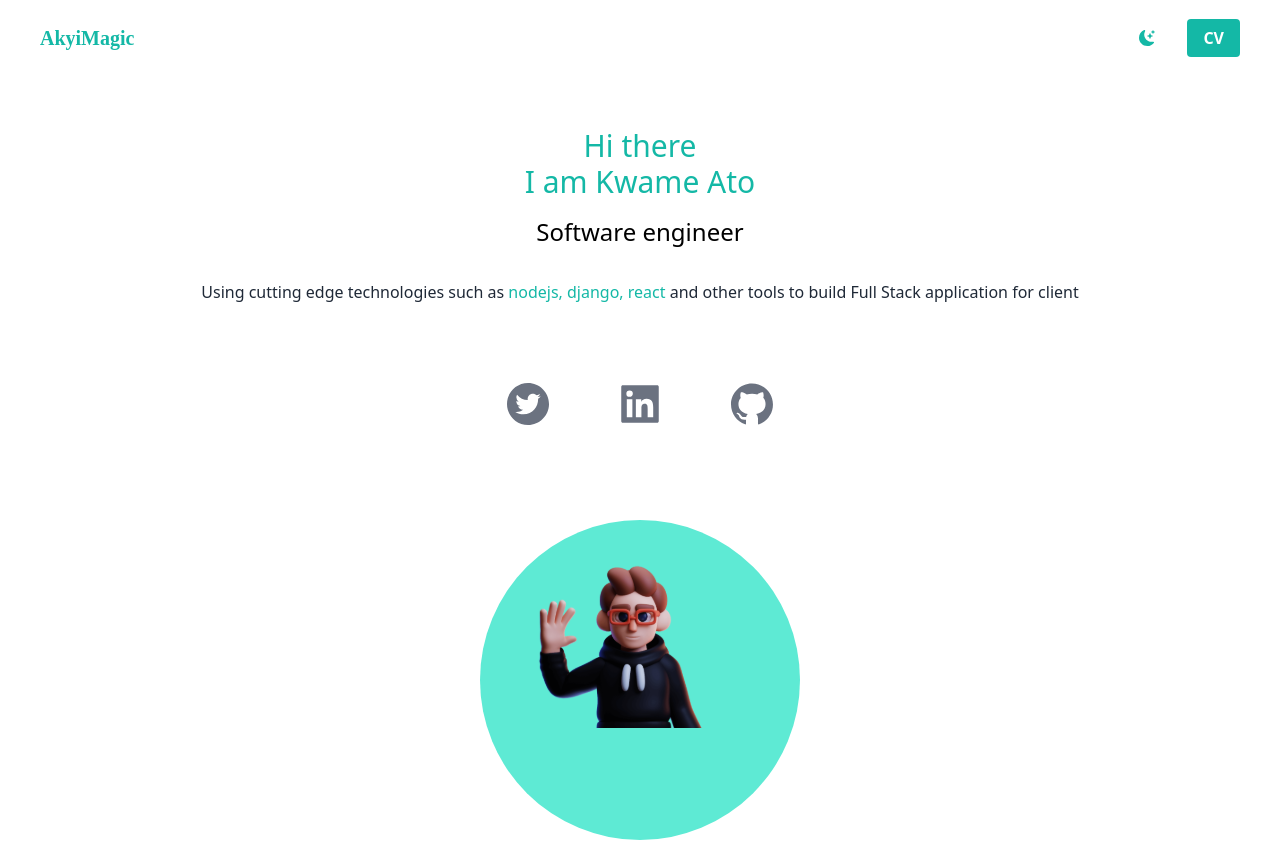
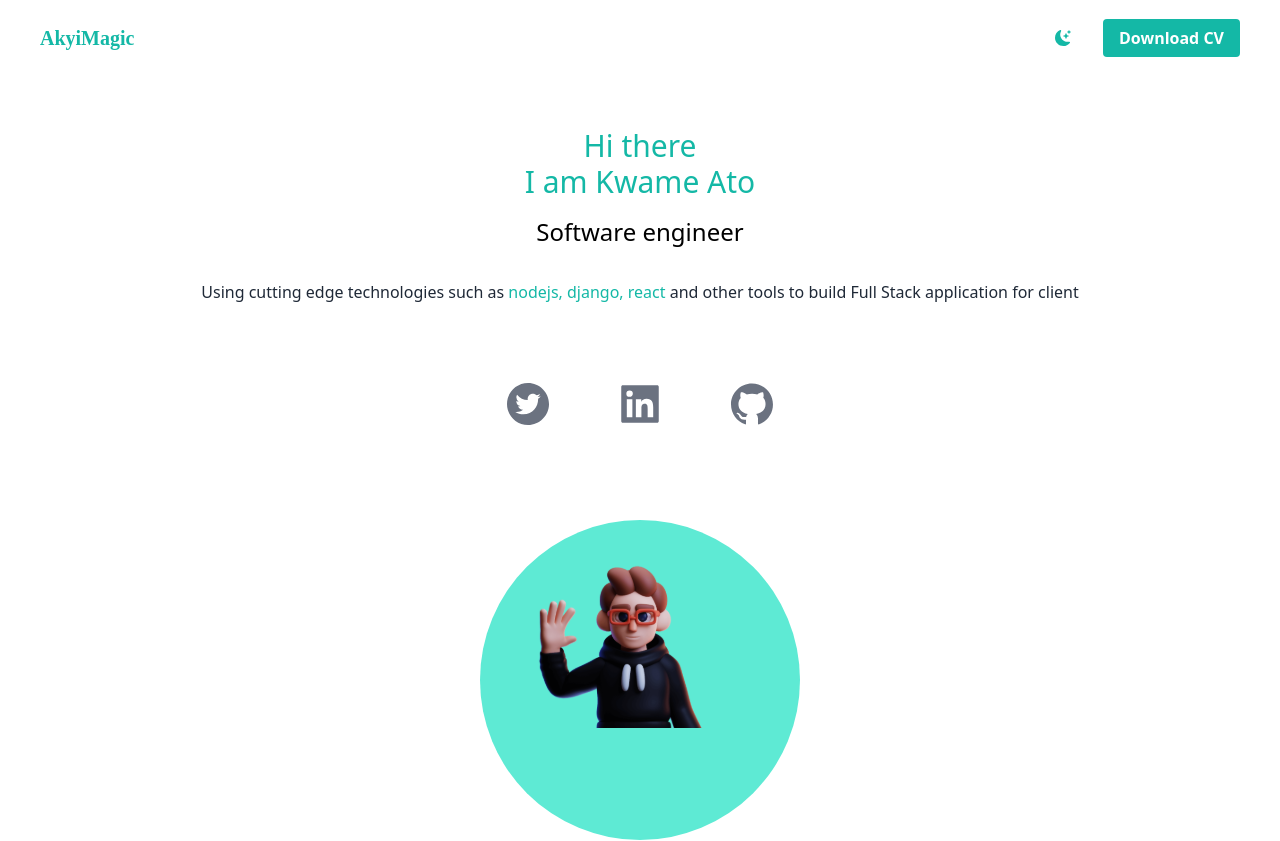
Before and after one commit to kwamea236/portfolio, a Next.js app: page / in a window 1280 px wide. Shown: the top 841 px of the page. Built offline with nearby package versions, Linux system fonts and the light colour scheme.

Commit message:
nav bar added

```diff
--- a/pages/index.tsx
+++ b/pages/index.tsx
@@ -18,12 +18,14 @@ export default function Home() {
         <meta name="viewport" content="width=device-width, initial-scale=1" />
         <link rel="icon"  href="/akyimagic.png" />
       </Head>
-      <main className="bg-white px-10 dark:bg-gray-800">
+      <main className="bg-white dark:bg-gray-800">
         <NavBar darkMode={darkMode} setDarkMode={setDarkMode} />
-        <Mainbody />
-        <Myservice />
-        <Myskills />
-        <Footer />
+        <div className="px-10">
+          <Mainbody />
+          <Myservice />
+          <Myskills />
+          <Footer />
+        </div>
       </main>
     </div>
   )
--- a/pages/src/NavBar.tsx
+++ b/pages/src/NavBar.tsx
@@ -1,6 +1,7 @@
 import { BsFillMoonStarsFill } from "react-icons/bs";
 import akyimagic from "../../public/akyimagic.png";
 import Image from "next/image";
+import { useState } from "react";
 
 type Props = {
     darkMode: boolean,
@@ -8,32 +9,38 @@ type Props = {
 }
 
 function NavBar({ darkMode, setDarkMode }: Props) {
+
+    const [toggle, setToggle] = useState(false);
     return (
         <div>
             <nav>
                 {/* medium to large screen nav bar */}
-                <div className="hidden py-6 mb-1 justify-between md:flex">
+                <div className="hidden py-6 mb-1 justify-between px-10 md:flex">
                     <h1 className="text-xl font-bold text-teal-500 font-burtons">AkyiMagic</h1>
                     <ul className="flex  items-center">
                         <li> <BsFillMoonStarsFill onClick={() => setDarkMode(!darkMode)} className="cursor-pointer ml-1 text-teal-500 dark:text-white" /> </li>
-                        <li><a className="bg-teal-500 text-white ml-1/2 px-4 py-2 rounded ml-8 font-bold" href="#">CV</a></li>
+                        <li><a className="bg-teal-500 text-white ml-1/2 px-4 py-2 rounded ml-8 font-bold" href="#">Download CV</a></li>
                     </ul>
                 </div>
 
+
                 {/* moile view */}
-                <div className="py-6 mb-1 justify-between flex md:hidden">
+                <div className="py-6 mb-1 justify-between px-10 border-b-2 border-teal-500 shadow flex md:hidden">
                     <h1 className="text-xl font-bold text-teal-500 font-burtons">AkyiMagic</h1>
                     <div className="flex  items-center">
-                        <button className="block hamburger focus:outline-none">
-                            <span className="hamburger-top"></span>
-                            <span className="hamburger-middle"></span>
-                            <span className="hamburger-bottom"></span>
+                        <button className={`block hamburger ${toggle ? "open flex": ""} focus:outline-none`} onClick={()=>setToggle(!toggle)}>
+                            <span className="hamburger-top dark:bg-white"></span>
+                            <span className="hamburger-middle dark:bg-white"></span>
+                            <span className="hamburger-bottom dark:bg-white"></span>
                         </button>
                     </div>
                 </div>
 
                 <div className="md:hidden">
-
+                    <div className={`absolute flex-col items-center self-end py-8 mt-2 space-y-6 font-bold bg-white ${toggle ? "flex": "hidden"} sm:w-auto sm:self-center left-6 right-6 drop-shadow-md dark:bg-teal-500`}>
+                        <BsFillMoonStarsFill onClick={() => setDarkMode(!darkMode)} className="cursor-pointer ml-1 text-teal-500 dark:text-white"/>
+                        <a className="bg-teal-900 text-white ml-1/2 px-4 py-2 rounded font-bold" href="#">Download Cv</a>
+                    </div>
                 </div>
             </nav>
         </div>
```
